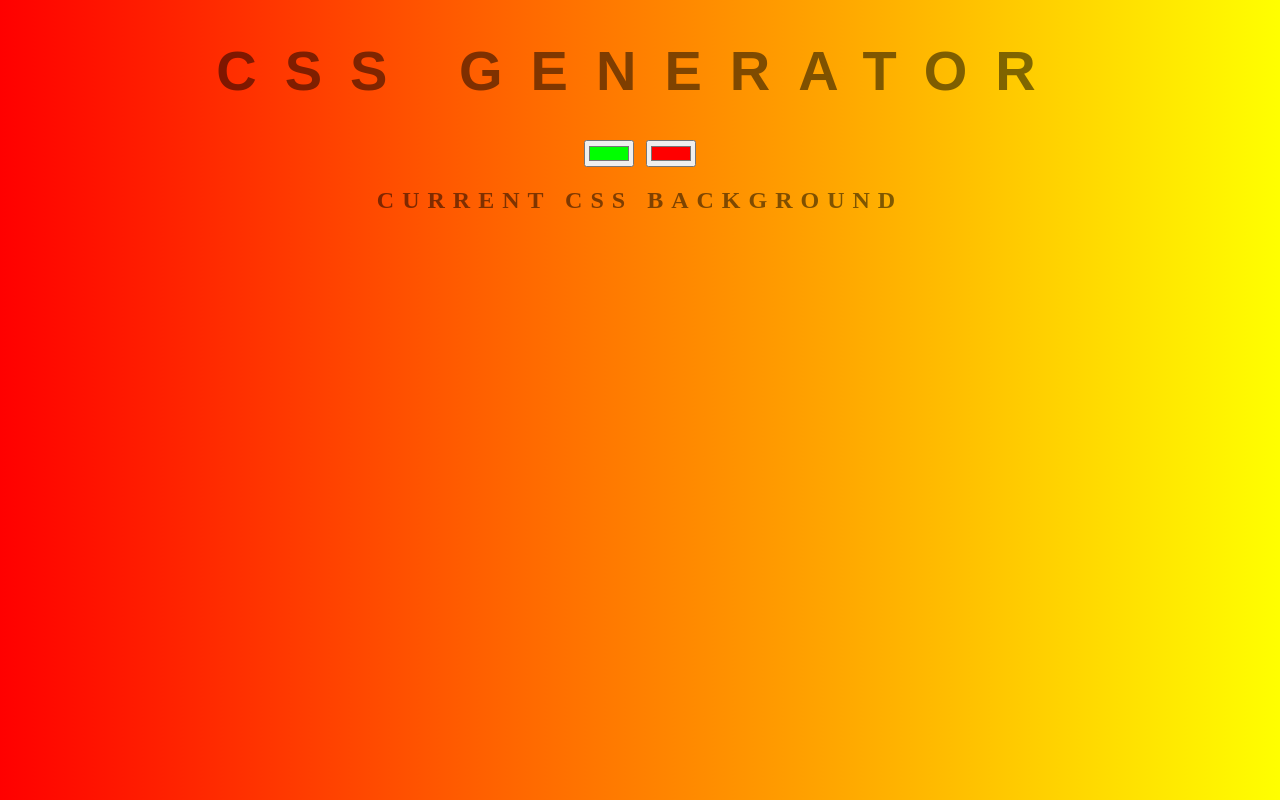
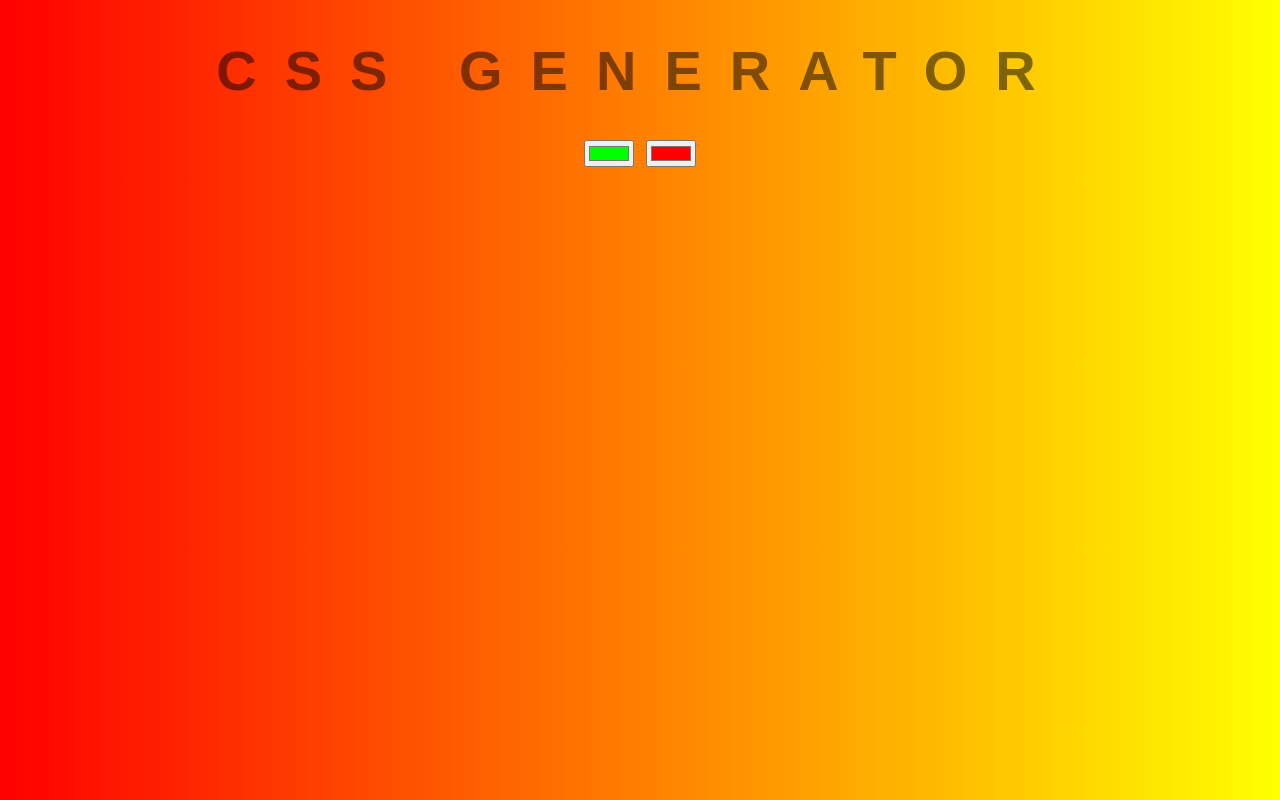
Before and after one commit to rosolmehdawi/background, a plain HTML site: page index.html in a window 1280 px wide. Drawn offline with Linux system fonts and the light colour scheme.

Commit message:
delete text

```diff
--- a/index.html
+++ b/index.html
@@ -9,7 +9,6 @@
 <input type="color" class="color1 "name="color1" value="#00ff00">
 <input type="color" class="color2"  name="color2" value="#ff0000">
 
-<h2>current css background</h2>
 
 <h3></h3>
 <script type="text/javascript" src="script.js"></script>
```
